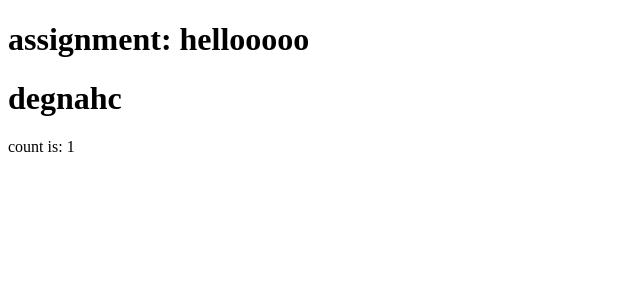
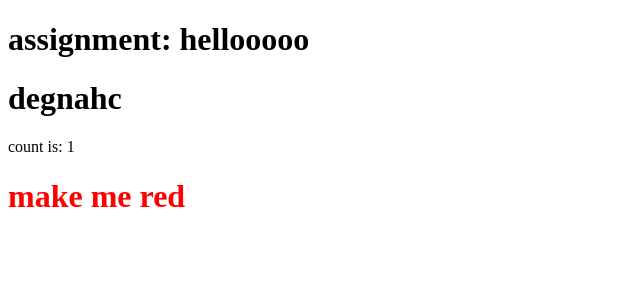
Before and after one commit to ahbali/vue3-tutorial, a Vue app: page / in a window 1280 px wide. Shown: the top 300 px of the page, without its empty margins (0-640 px from the left). Built offline with nearby package versions, Linux system fonts and the light colour scheme.

Commit message:
vue tutorial part 3

```diff
--- a/src/App.vue
+++ b/src/App.vue
@@ -16,13 +16,20 @@ message.value = 'changed'
 const text = reactive({
     message: 'hellooooo'
 })
+
+const titleClass = ref('title')
+
 </script>
 
 <template>
     <h1>assignment: {{ text.message }}</h1>
     <h1>{{ message.split('').reverse().join('') }}</h1>
     <p>count is: {{ counter.count }}</p>
+    <h1 :class="titleClass">make me red</h1>
 </template>
 
 <style>
+.title {
+    color: red;
+}
 </style>
```
